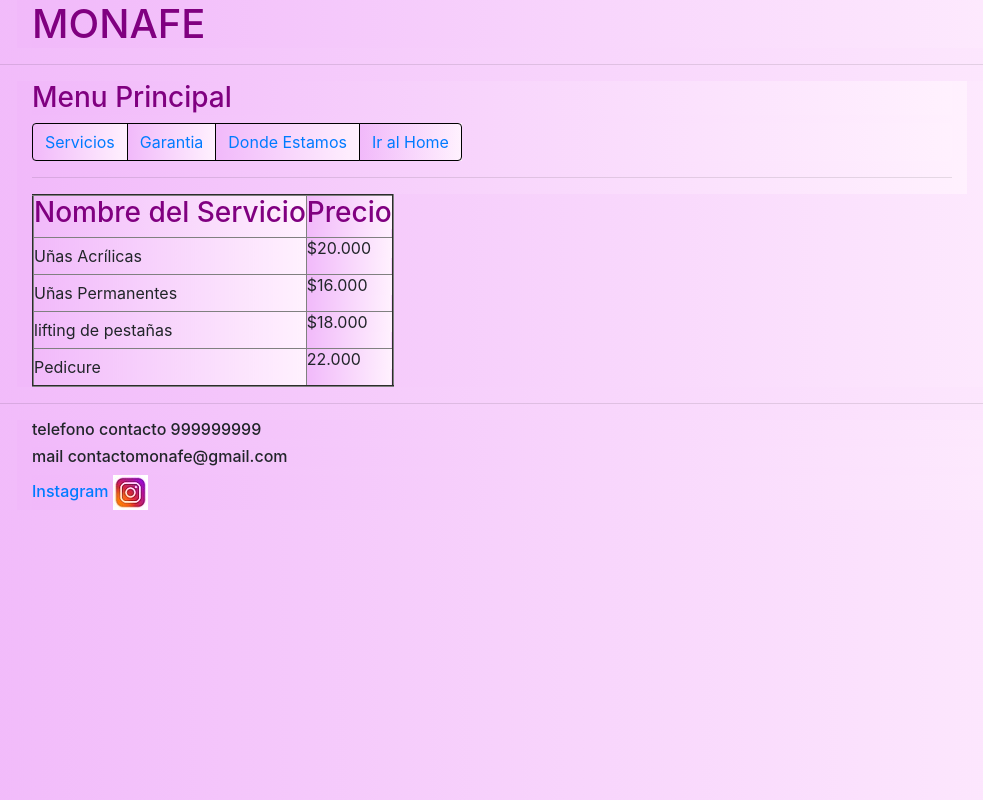
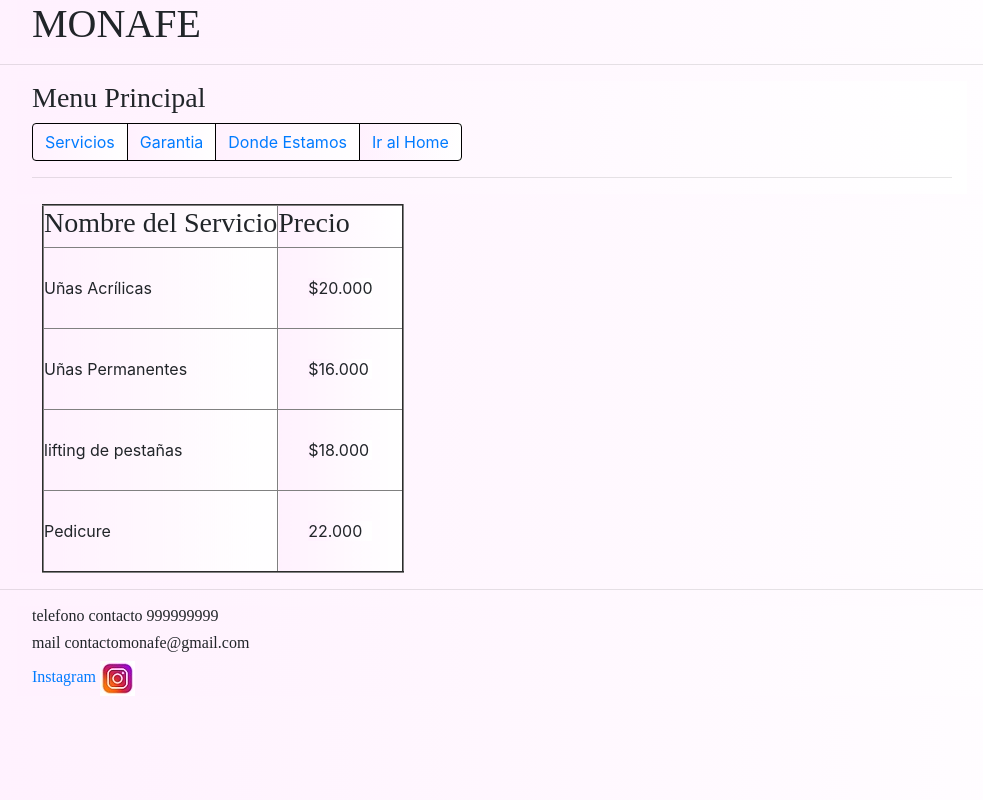
Before and after one commit to SergioMunizaga/desarrollo-web-coder, a website: page indexprecios.html in a window 1280 px wide. Shown: the whole page, without its empty margins (53-1036 px from the left). Drawn offline with nearby package versions, Linux system fonts and the light colour scheme; files that its build step writes are made by us from their sources.

Commit message:
subida repositorio a git hub

```diff
--- a/SCSS/prueba.scss
+++ b/SCSS/prueba.scss
@@ -1,5 +1,5 @@
 *{
-	background-image: linear-gradient(to left, #FFF1FE, #F1B9FA);
+	background-image: linear-gradient(to left, white, #FFF1FE );
 	padding: 0px;
 	margin: 0px;
 	box-sizing: border-box;
@@ -7,9 +7,45 @@
 }
 
 h1{
-	color: purple;
+
+	font-family: Brush Script MT;
+
 }
 
+h2{
+
+	font-family: Brush Script MT;}
+
+
 h3{
-	color: purple;
+
+	font-family: Brush Script MT;
 }
+
+p{
+	margin: 30px
+}
+
+h5{
+	margin: center;
+}
+
+.contenedorCarousel{
+	width: 150%;
+	height: 550px;
+	margin: 80px;
+}
+
+table{
+margin: 10px;
+
+}
+
+
+
+body {overflow-x: hidden;
+}
+
+footer{
+	font-family: Brush Script MT;
+}
```
